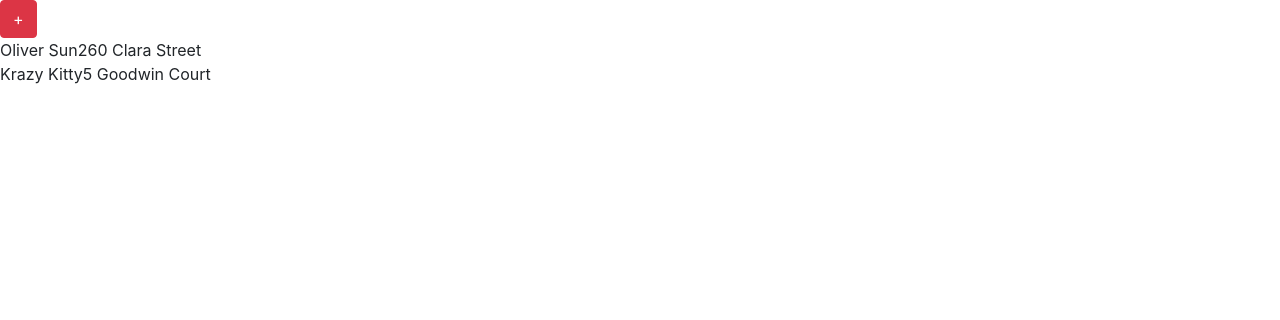
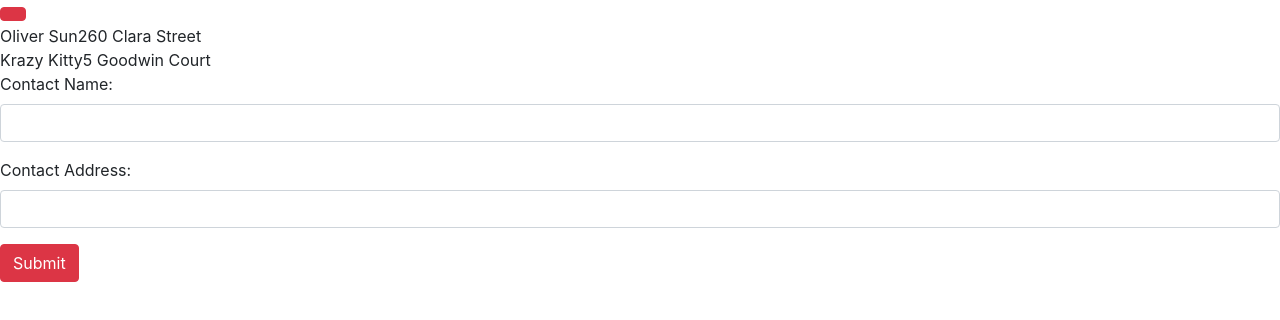
Before and after one commit to Olisun/My-Rolodex, a React (Create React App) app in the folder client/: page / in a window 1280 px wide. Shown: the top 320 px of the page. Built offline with nearby package versions, Linux system fonts and the light colour scheme.

Commit message:
added code to add new contacts. Storing data temporarily in an array until the DB is connected

```diff
--- a/client/src/components/ContactList.js
+++ b/client/src/components/ContactList.js
@@ -1,6 +1,7 @@
 import React, { Component } from 'react'
 import uuid from "uuid/v4";
 import ContactInfo from './ContactInfo'
+import NewContactForm from './NewContactForm';
 
 class ContactList extends Component {
   constructor(props) {
@@ -23,6 +24,13 @@ class ContactList extends Component {
     }
   }
 
+  createContact = (newContact) => {
+    const { contacts } = this.state;
+    this.setState({
+      contacts: [...contacts, newContact]
+    })
+  }
+
 
   render() {
     const { contacts, contact } = this.state;
@@ -39,6 +47,9 @@ class ContactList extends Component {
     return (
       <div>
         {Contacts}
+        <NewContactForm
+          createContact={this.createContact}
+        />
       </div>
     )
   }
--- a/client/src/components/Modal.js
+++ b/client/src/components/Modal.js
@@ -9,7 +9,7 @@ const ModalExample = (props) => {
 
   return (
     <div>
-      <Button color="danger" onClick={toggle}>{"+"}</Button>
+      <Button color="danger" onClick={toggle}>{}</Button>
       <Modal isOpen={modal} toggle={toggle} className={className}>
         <ModalHeader toggle={toggle}>New Contact</ModalHeader>
         <ModalBody>
--- a/client/src/components/NewContactForm.js
+++ b/client/src/components/NewContactForm.js
@@ -1,23 +1,74 @@
 import React, { Component } from 'react'
-import { Form, FormGroup, Label, Input, FormFeedback, FormText } from 'reactstrap';
+import { Button, Form, FormGroup, Label, Input, FormFeedback, FormText } from 'reactstrap';
+import uuid from "uuid/v4";
 
-const NewContactForm = (props) => {
+class NewContactForm extends Component {
+  constructor(props) {
+    super(props)
+    this.state = {
+      name: "",
+      address: ""
+    }
+  }
+
+  handleInputChange = event => {
+    const { name, value } = event.target;
+    this.setState({
+      [name]: value
+    });
+  }
+
+  handleClick = event => {
+    const { createContact } = this.props;
+    const newContact = {
+      ...this.state,
+      key: uuid(),
+      id: uuid(),
+    };
+    event.preventDefault();
+    createContact(newContact);
+    this.setState({
+      name: "",
+      address: ""
+    })
+  }
+
+  render() {
+    const { name, address } = this.state;
     return (
+      <div>
         <Form>
           <FormGroup>
             <Label for="exampleEmail">Contact Name:</Label>
-        <Input />
+            <Input
+              // type="text"
+              id="name"
+              name="name"
+              value={name}
+              onChange={this.handleInputChange}
+            />
             <FormFeedback></FormFeedback>
             <FormText></FormText>
           </FormGroup>
           <FormGroup>
             <Label for="exampleEmail">Contact Address:</Label>
-        <Input />
+            <Input
+              type="text"
+              id="address"
+              name="address"
+              value={address}
+              onChange={this.handleInputChange}
+            />
             <FormFeedback></FormFeedback>
             <FormText></FormText>
           </FormGroup>
+          <Button color="danger" onClick={this.handleClick}>Submit</Button>
+
         </Form>
-  );
+
+      </div>
+    )
+  }
 }
 
 export default NewContactForm;
```
Lines whose indentation alone changed are shown as unchanged.
